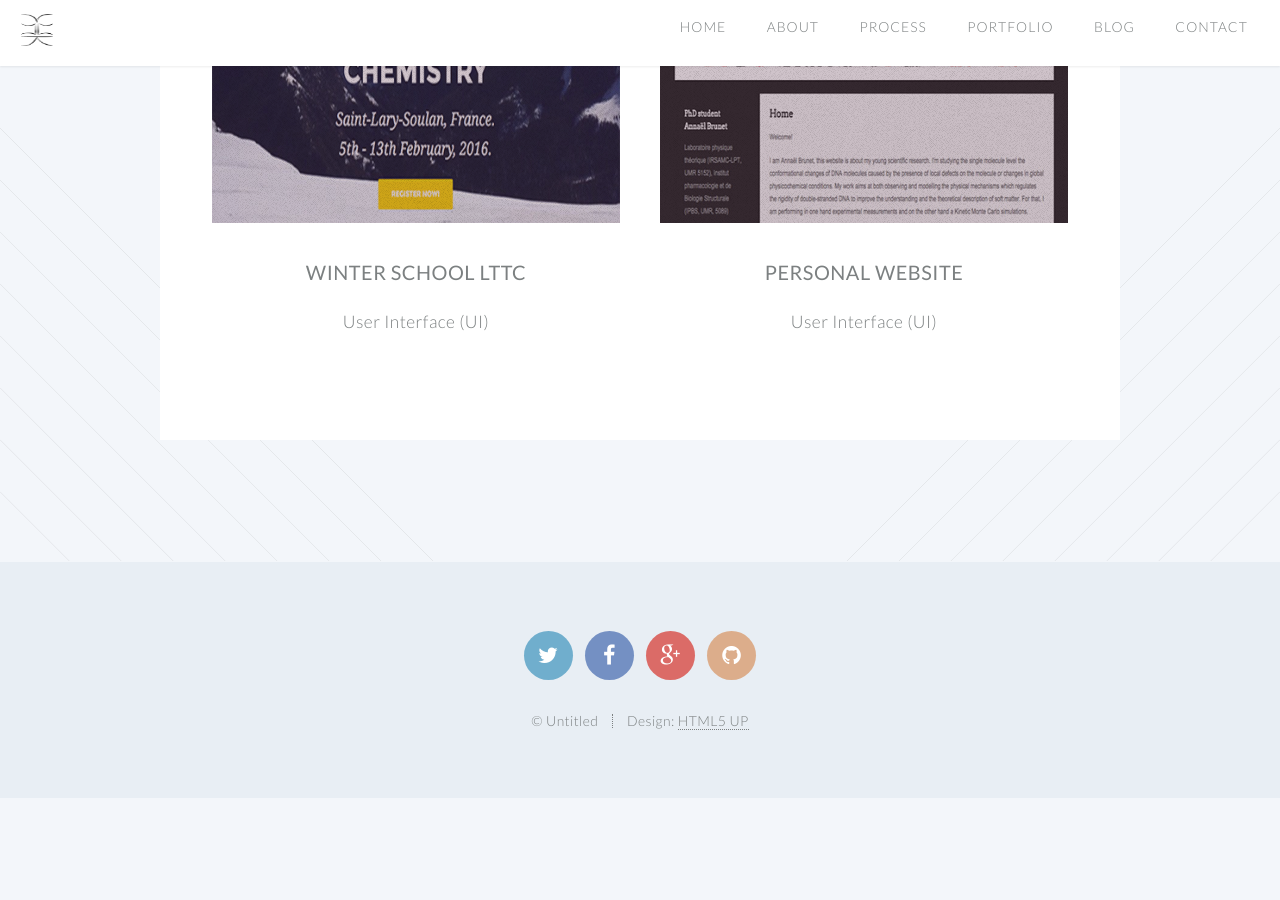
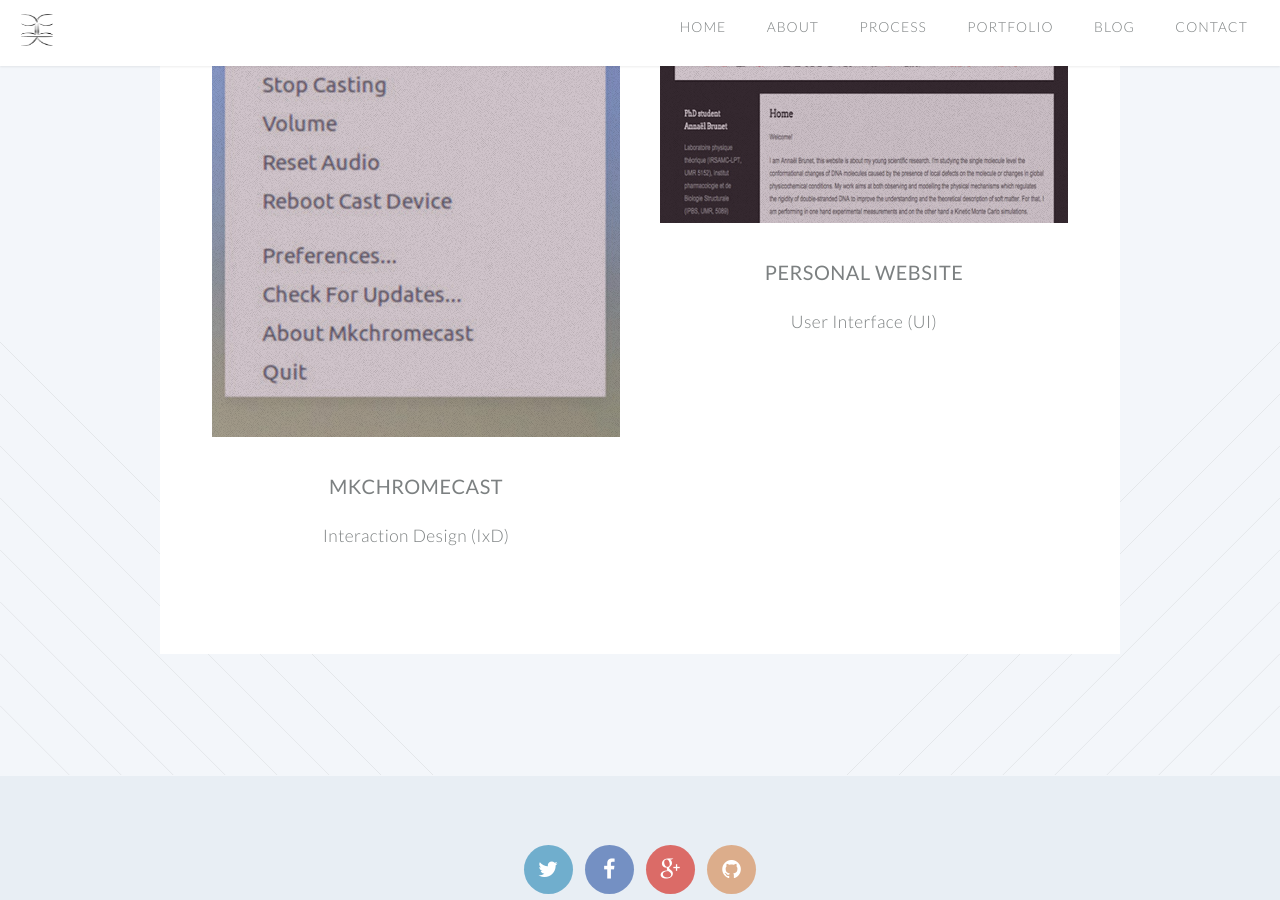
Before and after one commit to claucvk/claucvk.github.io, a Jekyll site: the page built from portfolio/index.html, in a window 1280 px wide and 900 px high, scrolled down 589 px. Built offline with Jekyll 4.4.1, drawn with Linux system fonts in a browser that asks for light colours; before the commit the page ends 1387 px from its top, so only the background shows below that.

Commit message:
mkchromecast portfolio

```diff
--- a/portfolio/index.html
+++ b/portfolio/index.html
@@ -19,10 +19,10 @@
 								<section>
                                                                     <a href="#" class="image featured"><img src="{{ site.url }}/images/pic01.jpg" alt="" /></a>
 									<header>
-										<h3><strong>Winter School LTTC</strong></h3>
+										<h3><strong>mkchromecast</strong></h3>
 									</header>
 									<p>
-										User Interface (UI)
+										Interaction Design (IxD)
 									</p>
 								</section>
 							</div>
```
Also changed, not shown: images/banner2.JPG (deleted), images/pic01.jpg.
